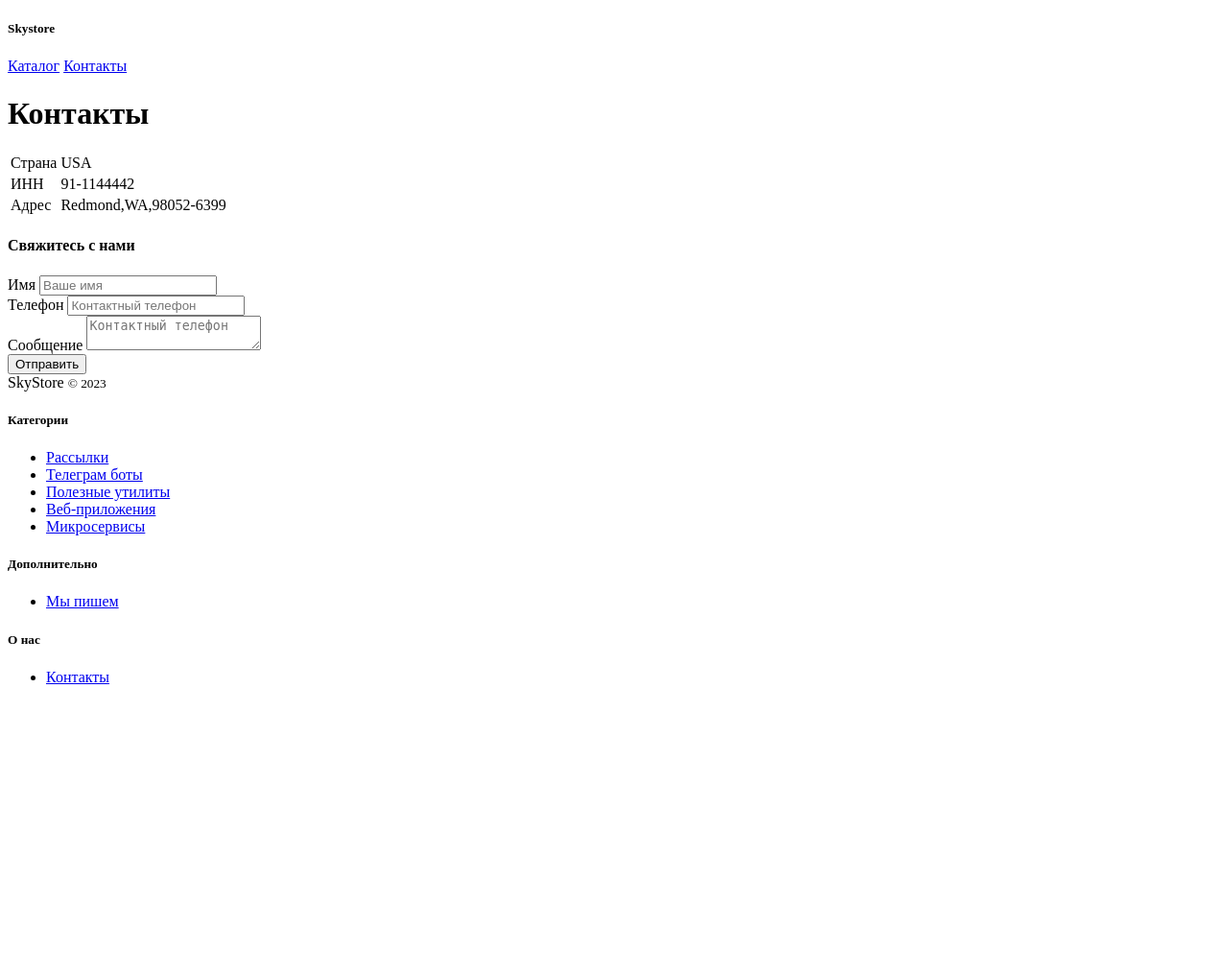
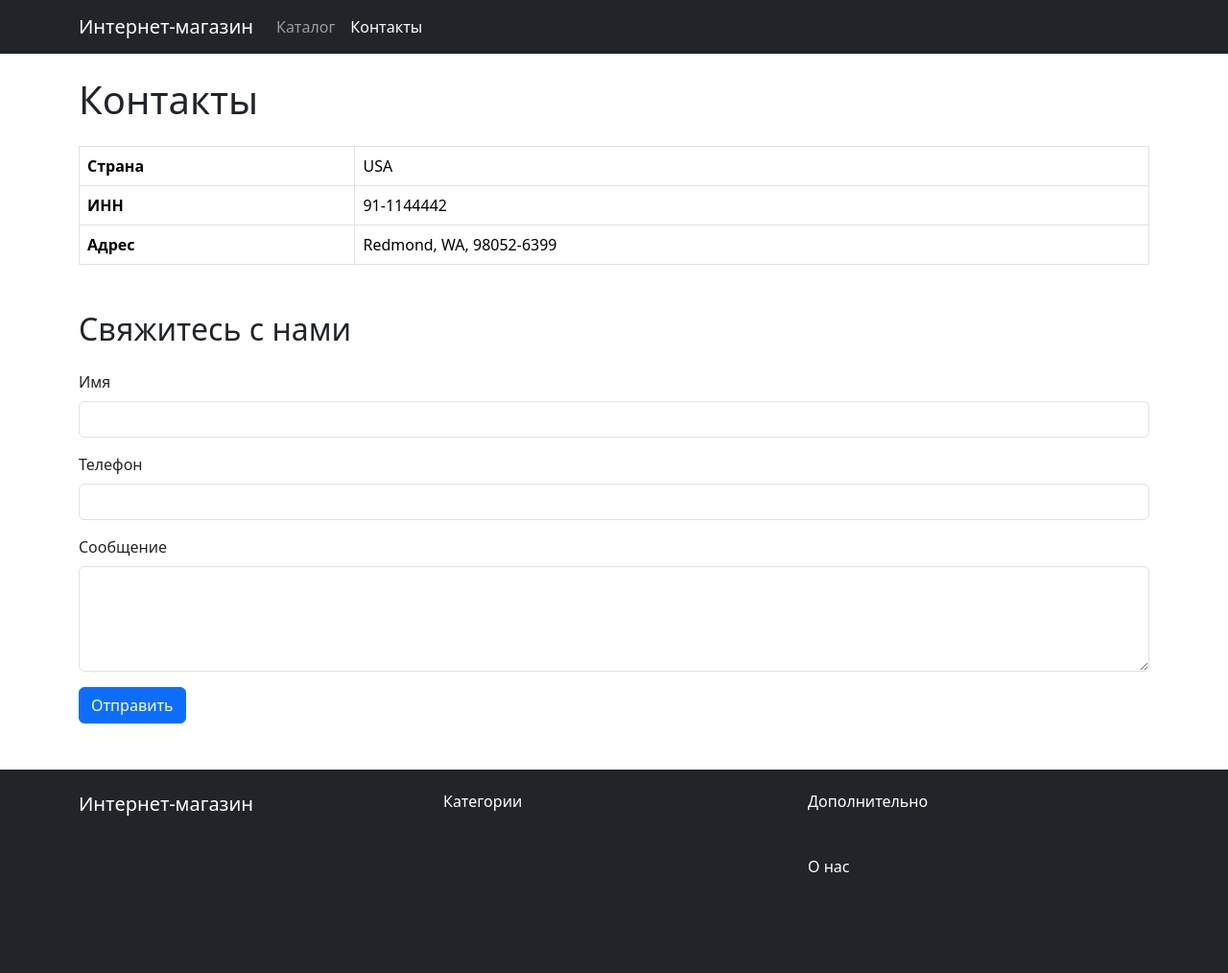
Before and after one commit to lesnicenkodaniil62-hub/Project_appendix_4, a Django app: template catalog/templates/catalog/contacts.html in a window 1280 px wide. Shown: the whole page at 96% size. Before the commit the page ends 713 px from the top, so only its background shows below. Run offline with Django 5.2, Linux system fonts and the light colour scheme; the template is opened without the code that fills it, so the values that code supplies are empty; some libraries are stand-ins or nearby versions.

Commit message:
feature_1 создание нового приложение под названием catalog

```diff
--- a/catalog/templates/catalog/contacts.html
+++ b/catalog/templates/catalog/contacts.html
@@ -1,105 +1,99 @@
-<!doctype html>
-<html lang="en">
+<!DOCTYPE html>
+<html lang="ru">
 <head>
-    <meta charset="utf-8">
-    <meta name="viewport" content="width=device-width, initial-scale=1">
-    <title>Skystore</title>
-    <!-- Подключите статичеcкие файлы со стилями Bootstrap -->
-</hea
+    <meta charset="UTF-8">
+    <meta name="viewport" content="width=device-width, initial-scale=1.0">
+    <title>Интернет-магазин - Контакты</title>
+    <link rel="stylesheet" href="/static/css/bootstrap.min.css">
+</head>
 <body>
-<div class="d-flex flex-column flex-md-row align-items-center p-3 px-md-4 mb-3 bg-white border-bottom box-shadow">
-    <h5 class="my-0 mr-md-auto font-weight-normal">Skystore</h5>
-    <nav class="ms-5">
-        <a class="p-2 btn btn-outline-primary" href="/">Каталог</a>
-        <a class="p-2 btn btn-outline-primary" href="/contacts/">Контакты</a>
+    <nav class="navbar navbar-expand-lg navbar-dark bg-dark">
+        <div class="container">
+            <a class="navbar-brand" href="/catalog/">Интернет-магазин</a>
+            <button class="navbar-toggler" type="button" data-bs-toggle="collapse" data-bs-target="#navbarNav">
+                <span class="navbar-toggler-icon"></span>
+            </button>
+            <div class="collapse navbar-collapse" id="navbarNav">
+                <ul class="navbar-nav">
+                    <li class="nav-item">
+                        <a class="nav-link" href="/catalog/">Каталог</a>
+                    </li>
+                    <li class="nav-item">
+                        <a class="nav-link active" href="/catalog/contacts/">Контакты</a>
+                    </li>
+                </ul>
+            </div>
+        </div>
     </nav>
-</div>
 
-<div class="pricing-header px-3 py-3 pt-md-5 pb-md-4 mx-auto text-center">
-    <h1 class="display-4">Контакты</h1>
-</div>
+    <div class="container mt-4">
+        <h1 class="mb-4">Контакты</h1>
 
-<div class="container">
-    <div class="row text-start">
-        <div class="col-lg-9 col-md-6 col-sm-12">
-            <div class="card mb-4 box-shadow">
-                <div class="card-body">
-                    <table class="table table-striped">
+        <table class="table table-bordered">
             <tr>
-                            <td class="w-25">Страна</td>
+                <th>Страна</th>
                 <td>USA</td>
             </tr>
             <tr>
-                            <td class="w-25">ИНН</td>
+                <th>ИНН</th>
                 <td>91-1144442</td>
             </tr>
             <tr>
-                            <td class="w-25">Адрес</td>
-                            <td>Redmond,WA,98052-6399</td>
+                <th>Адрес</th>
+                <td>Redmond, WA, 98052-6399</td>
             </tr>
         </table>
+
+        <h2 class="mt-5 mb-4">Свяжитесь с нами</h2>
+        <form method="post">
+            {% csrf_token %}
+            <div class="mb-3">
+                <label for="name" class="form-label">Имя</label>
+                <input type="text" class="form-control" id="name" name="name" required>
+            </div>
+            <div class="mb-3">
+                <label for="phone" class="form-label">Телефон</label>
+                <input type="tel" class="form-control" id="phone" name="phone" required>
+            </div>
+            <div class="mb-3">
+                <label for="message" class="form-label">Сообщение</label>
+                <textarea class="form-control" id="message" name="message" rows="4" required></textarea>
+            </div>
+            <button type="submit" class="btn btn-primary">Отправить</button>
+        </form>
+    </div>
+
+    <footer class="bg-dark text-white py-4 mt-5">
+        <div class="container">
+            <div class="row">
+                <div class="col-md-4">
+                    <h5>Интернет-магазин</h5>
+                    <p class="text-muted">© 2026</p>
+                </div>
+                <div class="col-md-4">
+                    <h6>Категории</h6>
+                    <ul class="list-unstyled">
+                        <li><a href="#" class="text-muted">Рассылки</a></li>
+                        <li><a href="#" class="text-muted">Телеграм боты</a></li>
+                        <li><a href="#" class="text-muted">Полезные утилиты</a></li>
+                        <li><a href="#" class="text-muted">Веб-приложения</a></li>
+                        <li><a href="#" class="text-muted">Микросервисы</a></li>
+                    </ul>
+                </div>
+                <div class="col-md-4">
+                    <h6>Дополнительно</h6>
+                    <ul class="list-unstyled">
+                        <li><a href="#" class="text-muted">Мы пишем</a></li>
+                    </ul>
+                    <h6 class="mt-3">О нас</h6>
+                    <ul class="list-unstyled">
+                        <li><a href="/catalog/contacts/" class="text-muted">Контакты</a></li>
+                    </ul>
                 </div>
             </div>
         </div>
-        <div class="col-lg-3 col-md-6 col-sm-12">
-            <div class="card mb-4 box-shadow">
-                <div class="card-header">
-                    <h4 class="my-0 font-weight-normal">Свяжитесь с нами</h4>
-                </div>
-                <div class="card-body">
-                    <form method="post" action="" class="form-floating">
-                        {% csrf_token %}
-                        <div class="mb-3">
-                            <label for="name">Имя</label>
-                            <input type="text" name="name" class="form-control" id="name" placeholder="Ваше имя" required>
-                        </div>
-                        <div class="mb-3">
-                            <label for="phone">Телефон</label>
-                            <input type="text" name="phone" class="form-control" id="phone" placeholder="Контактный телефон" required>
-                        </div>
-                        <div class="mb-3">
-                            <label for="message">Сообщение</label>
-                            <textarea type="text" name="message" class="form-control" id="message" placeholder="Контактный телефон" required></textarea>
-                        </div>
-                        <button type="submit" class="btn btn-lg btn-block btn-outline-primary">Отправить</button>
-                    </form>
-                </div>
-            </div>
-        </div>
-    </div>
+    </footer>
 
-    <footer class="pt-4 my-md-5 pt-md-5 border-top">
-        <div class="row">
-            <div class="col-12 col-md">
-                SkyStore
-                <small class="d-block mb-3 text-muted">&copy; 2023</small>
-            </div>
-            <div class="col-6 col-md">
-                <h5>Категории</h5>
-                <ul class="list-unstyled text-small">
-                    <li><a class="text-muted" href="#">Рассылки</a></li>
-                    <li><a class="text-muted" href="#">Телеграм боты</a></li>
-                    <li><a class="text-muted" href="#">Полезные утилиты</a></li>
-                    <li><a class="text-muted" href="#">Веб-приложения</a></li>
-                    <li><a class="text-muted" href="#">Микросервисы</a></li>
-                </ul>
-            </div>
-            <div class="col-6 col-md">
-                <h5>Дополнительно</h5>
-                <ul class="list-unstyled text-small">
-                    <li><a class="text-muted" href="#">Мы пишем</a></li>
-                </ul>
-            </div>
-            <div class="col-6 col-md">
-                <h5>О нас</h5>
-                <ul class="list-unstyled text-small">
-                    <li><a class="text-muted" href="/contacts/">Контакты</a></li>
-                </ul>
-            </div>
-        </div>
-    </footer>
-</div>
-
-<!-- Подключите статичеcкие файлы со скриптами Bootstrap -->
+    <script src="/static/js/bootstrap.bundle.min.js"></script>
 </body>
 </html>
--- a/catalog/urls.py
+++ b/catalog/urls.py
@@ -5,4 +5,5 @@ app_name = "catalog"
 
 urlpatterns = [
     path("", views.index, name="index"),
+    path("contacts/", views.contacts, name="contacts"),
 ]
```
Also changed, not shown: catalog/templates/catalog/home.html (+58 -54 lines), catalog/views.py (+5 -2 lines). Lines whose indentation alone changed are shown as unchanged.
